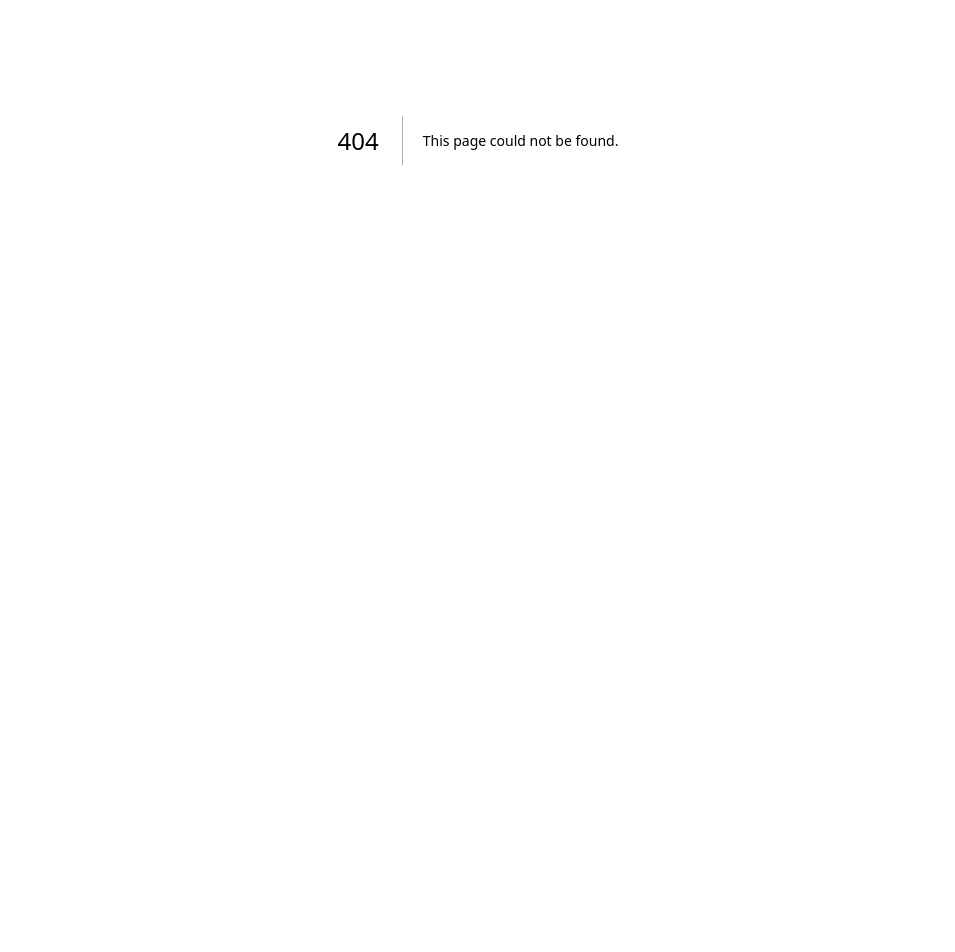
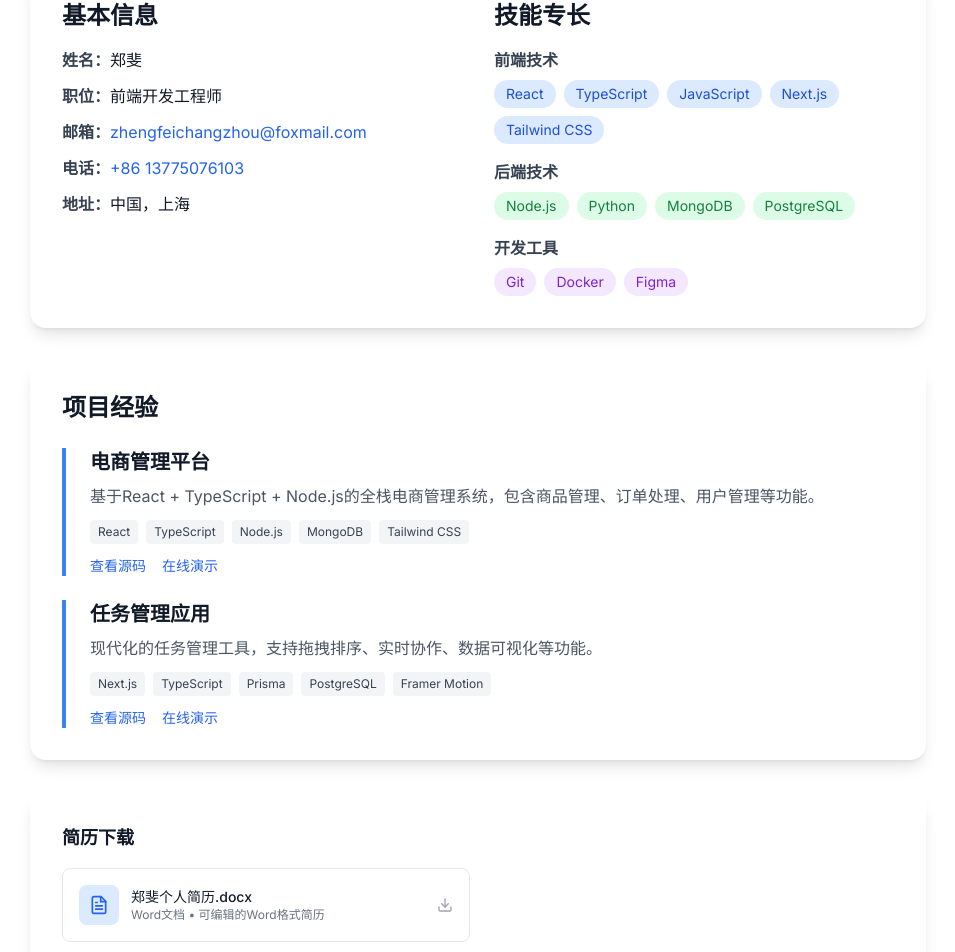
Before and after one commit to geometryzf/geometryzf.github.io.new, a Next.js app: page /resume in a window 1280 px wide. Before the commit this address had no page. Shown: the part 260-1212 px from the top of the page, without its empty margins (162-1117 px from the left). Before the commit the page ends 800 px from the top, so only its background shows below. Built offline with nearby package versions, Linux system fonts and the light colour scheme.

Commit message:
Add resume download functionality and dedicated resume page

```diff
--- /dev/null
+++ b/app/resume/page.tsx
@@ -0,0 +1,122 @@
+import ResumeDownload from '@/components/ResumeDownload'
+import { siteConfig } from '@/config/site'
+
+export default function ResumePage() {
+  return (
+    <section className="pt-24 pb-16 px-4 sm:px-6 lg:px-8 min-h-screen bg-white dark:bg-dark-900">
+      <div className="max-w-4xl mx-auto">
+        <div className="text-center mb-12">
+          <h1 className="text-4xl font-bold mb-4">
+            <span className="gradient-text">个人简历</span>
+          </h1>
+          <p className="text-lg text-gray-600 dark:text-gray-400">
+            {siteConfig.name} - {siteConfig.title}
+          </p>
+        </div>
+
+        <div className="bg-white dark:bg-dark-800 rounded-2xl shadow-lg p-8 mb-8">
+          <div className="grid grid-cols-1 md:grid-cols-2 gap-8">
+            <div>
+              <h2 className="text-2xl font-bold mb-4 text-gray-900 dark:text-gray-100">基本信息</h2>
+              <div className="space-y-3">
+                <div>
+                  <span className="font-semibold text-gray-700 dark:text-gray-300">姓名：</span>
+                  <span className="text-gray-900 dark:text-gray-100">{siteConfig.name}</span>
+                </div>
+                <div>
+                  <span className="font-semibold text-gray-700 dark:text-gray-300">职位：</span>
+                  <span className="text-gray-900 dark:text-gray-100">{siteConfig.title}</span>
+                </div>
+                <div>
+                  <span className="font-semibold text-gray-700 dark:text-gray-300">邮箱：</span>
+                  <a href={`mailto:${siteConfig.contact.email}`} className="text-primary-600 dark:text-primary-400 hover:underline">
+                    {siteConfig.contact.email}
+                  </a>
+                </div>
+                <div>
+                  <span className="font-semibold text-gray-700 dark:text-gray-300">电话：</span>
+                  <a href={`tel:${siteConfig.contact.phone}`} className="text-primary-600 dark:text-primary-400 hover:underline">
+                    {siteConfig.contact.phone}
+                  </a>
+                </div>
+                <div>
+                  <span className="font-semibold text-gray-700 dark:text-gray-300">地址：</span>
+                  <span className="text-gray-900 dark:text-gray-100">{siteConfig.contact.location}</span>
+                </div>
+              </div>
+            </div>
+
+            <div>
+              <h2 className="text-2xl font-bold mb-4 text-gray-900 dark:text-gray-100">技能专长</h2>
+              <div className="space-y-4">
+                <div>
+                  <h3 className="font-semibold text-gray-700 dark:text-gray-300 mb-2">前端技术</h3>
+                  <div className="flex flex-wrap gap-2">
+                    {siteConfig.skills.frontend.map((skill) => (
+                      <span key={skill.name} className="px-3 py-1 bg-primary-100 dark:bg-primary-900/20 text-primary-700 dark:text-primary-300 text-sm rounded-full">
+                        {skill.name}
+                      </span>
+                    ))}
+                  </div>
+                </div>
+                <div>
+                  <h3 className="font-semibold text-gray-700 dark:text-gray-300 mb-2">后端技术</h3>
+                  <div className="flex flex-wrap gap-2">
+                    {siteConfig.skills.backend.map((skill) => (
+                      <span key={skill.name} className="px-3 py-1 bg-green-100 dark:bg-green-900/20 text-green-700 dark:text-green-300 text-sm rounded-full">
+                        {skill.name}
+                      </span>
+                    ))}
+                  </div>
+                </div>
+                <div>
+                  <h3 className="font-semibold text-gray-700 dark:text-gray-300 mb-2">开发工具</h3>
+                  <div className="flex flex-wrap gap-2">
+                    {siteConfig.skills.tools.map((skill) => (
+                      <span key={skill.name} className="px-3 py-1 bg-purple-100 dark:bg-purple-900/20 text-purple-700 dark:text-purple-300 text-sm rounded-full">
+                        {skill.name}
+                      </span>
+                    ))}
+                  </div>
+                </div>
+              </div>
+            </div>
+          </div>
+        </div>
+
+        <div className="bg-white dark:bg-dark-800 rounded-2xl shadow-lg p-8 mb-8">
+          <h2 className="text-2xl font-bold mb-6 text-gray-900 dark:text-gray-100">项目经验</h2>
+          <div className="space-y-6">
+            {siteConfig.projects.filter(p => p.featured).map((project, index) => (
+              <div key={project.title} className="border-l-4 border-primary-500 pl-6">
+                <h3 className="text-xl font-semibold text-gray-900 dark:text-gray-100 mb-2">
+                  {project.title}
+                </h3>
+                <p className="text-gray-600 dark:text-gray-400 mb-3">{project.description}</p>
+                <div className="flex flex-wrap gap-2 mb-3">
+                  {project.technologies.map((tech) => (
+                    <span key={tech} className="px-2 py-1 bg-gray-100 dark:bg-dark-700 text-gray-700 dark:text-gray-300 text-xs rounded">
+                      {tech}
+                    </span>
+                  ))}
+                </div>
+                <div className="flex gap-4 text-sm">
+                  <a href={project.github} target="_blank" rel="noopener noreferrer" className="text-primary-600 dark:text-primary-400 hover:underline">
+                    查看源码
+                  </a>
+                  <a href={project.demo} target="_blank" rel="noopener noreferrer" className="text-primary-600 dark:text-primary-400 hover:underline">
+                    在线演示
+                  </a>
+                </div>
+              </div>
+            ))}
+          </div>
+        </div>
+
+        <div className="bg-white dark:bg-dark-800 rounded-2xl shadow-lg p-8">
+          <ResumeDownload />
+        </div>
+      </div>
+    </section>
+  )
+}
--- a/components/Contact.tsx
+++ b/components/Contact.tsx
@@ -4,6 +4,7 @@ import { useCallback } from 'react'
 import { motion } from 'framer-motion'
 import { Mail, MapPin, Phone, Send } from 'lucide-react'
 import { siteConfig } from '@/config/site'
+import ResumeDownload from './ResumeDownload'
 
 const socialLinks = [
   { name: 'GitHub', url: siteConfig.social.github, icon: '🐙' },
@@ -104,6 +105,10 @@ export default function Contact() {
                 ))}
               </div>
             </div>
+
+            <div className="mt-12">
+              <ResumeDownload />
+            </div>
           </motion.div>
 
           <motion.div initial={{ opacity: 0, x: 20 }} whileInView={{ opacity: 1, x: 0 }} transition={{ duration: 0.6 }} viewport={{ once: true }}>
--- a/components/Header.tsx
+++ b/components/Header.tsx
@@ -10,6 +10,7 @@ const navItems = [
   { name: '关于', href: '#about' },
   { name: '技能', href: '#skills' },
   { name: '项目', href: '#projects' },
+  { name: '简历', href: '/resume' },
   { name: '博客', href: '/blog' },
   { name: '联系', href: '#contact' },
 ]
--- a/components/Hero.tsx
+++ b/components/Hero.tsx
@@ -99,10 +99,11 @@ export default function Hero() {
               联系我
             </motion.a>
             <motion.a
-              href="/resume.pdf"
+              href="/resume.docx"
               className="btn-secondary flex items-center gap-2"
               whileHover={{ scale: 1.05 }}
               whileTap={{ scale: 0.95 }}
+              download="郑斐个人简历.docx"
             >
               <Download className="w-5 h-5" />
               下载简历
--- /dev/null
+++ b/components/ResumeDownload.tsx
@@ -0,0 +1,69 @@
+'use client'
+
+import { motion } from 'framer-motion'
+import { Download, FileText, FileImage } from 'lucide-react'
+
+interface ResumeFile {
+  name: string
+  url: string
+  format: string
+  icon: any
+  description: string
+}
+
+const resumeFiles: ResumeFile[] = [
+  {
+    name: '郑斐个人简历.docx',
+    url: '/resume.docx',
+    format: 'Word文档',
+    icon: FileText,
+    description: '可编辑的Word格式简历'
+  },
+  // 如果你有PDF版本，可以取消注释下面的代码
+  // {
+  //   name: '郑斐个人简历.pdf',
+  //   url: '/resume.pdf',
+  //   format: 'PDF文档',
+  //   icon: FileImage,
+  //   description: '标准PDF格式简历'
+  // }
+]
+
+export default function ResumeDownload() {
+  return (
+    <div className="space-y-4">
+      <h4 className="text-lg font-semibold text-gray-900 dark:text-gray-100">简历下载</h4>
+      <div className="grid grid-cols-1 sm:grid-cols-2 gap-4">
+        {resumeFiles.map((file, index) => (
+          <motion.a
+            key={file.name}
+            href={file.url}
+            download={file.name}
+            className="flex items-center p-4 border border-gray-200 dark:border-dark-700 rounded-lg hover:border-primary-300 dark:hover:border-primary-600 transition-colors duration-200 group"
+            whileHover={{ scale: 1.02 }}
+            whileTap={{ scale: 0.98 }}
+            initial={{ opacity: 0, y: 20 }}
+            animate={{ opacity: 1, y: 0 }}
+            transition={{ duration: 0.3, delay: index * 0.1 }}
+          >
+            <div className="flex-shrink-0 w-10 h-10 bg-primary-100 dark:bg-primary-900/20 rounded-lg flex items-center justify-center mr-3 group-hover:bg-primary-200 dark:group-hover:bg-primary-800/30 transition-colors duration-200">
+              <file.icon className="w-5 h-5 text-primary-600 dark:text-primary-400" />
+            </div>
+            <div className="flex-1 min-w-0">
+              <p className="text-sm font-medium text-gray-900 dark:text-gray-100 truncate">
+                {file.name}
+              </p>
+              <p className="text-xs text-gray-500 dark:text-gray-400">
+                {file.format} • {file.description}
+              </p>
+            </div>
+            <Download className="w-4 h-4 text-gray-400 group-hover:text-primary-600 dark:group-hover:text-primary-400 transition-colors duration-200" />
+          </motion.a>
+        ))}
+      </div>
+      <p className="text-xs text-gray-500 dark:text-gray-400">
+        点击下载按钮即可保存简历文件到本地
+      </p>
+    </div>
+  )
+}
```
Also changed, not shown: 2 other files (tests, documents, lock files or other folders).
